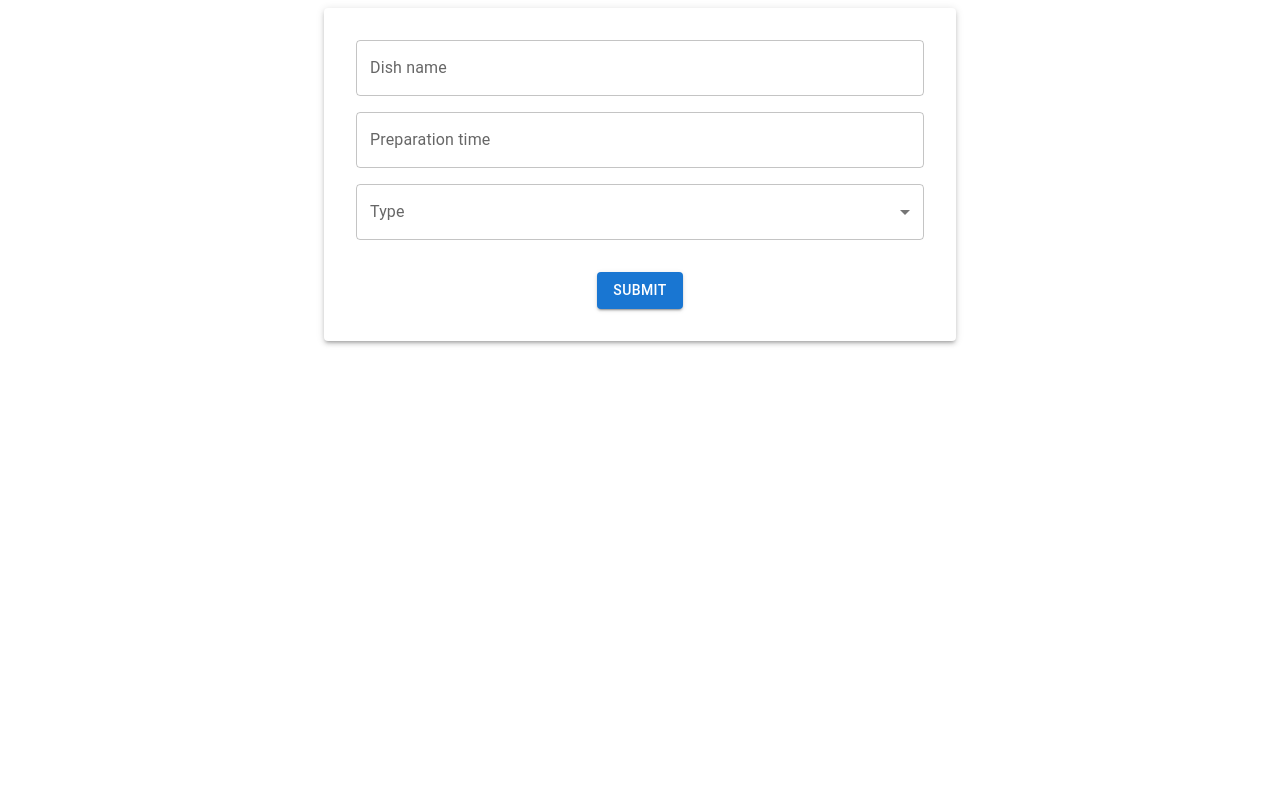
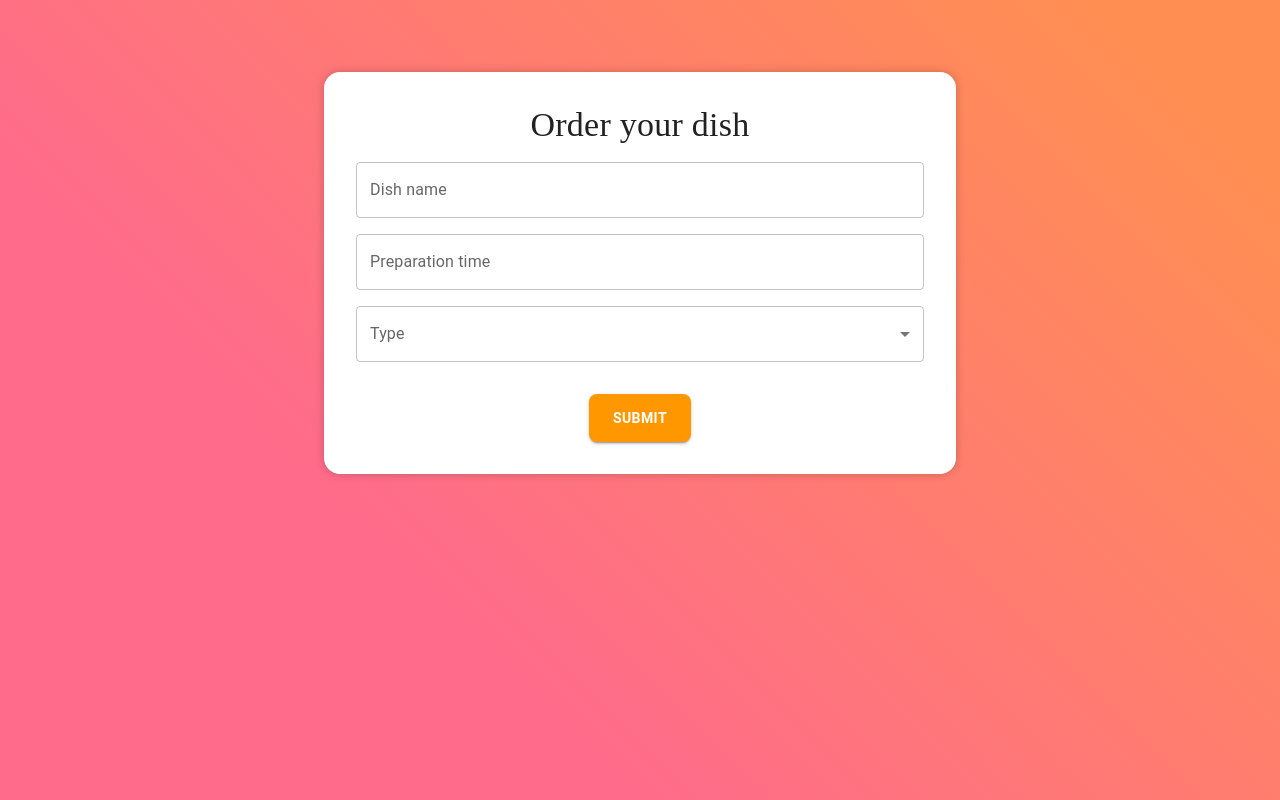
Before and after one commit to Stasnislau/dishes-form, a Next.js app: page / in a window 1280 px wide. Built offline with nearby package versions, Linux system fonts and the light colour scheme.

Commit message:
added background and theme

```diff
--- a/src/app/layout.tsx
+++ b/src/app/layout.tsx
@@ -1,16 +1,23 @@
 export const metadata = {
-  title: 'Form',
-  description: 'Generated by Next.js',
-}
+  title: "Form",
+  description: "Generated by Next.js",
+};
 
 export default function RootLayout({
   children,
 }: {
-  children: React.ReactNode
+  children: React.ReactNode;
 }) {
   return (
-    <html lang="en">
+    <html
+      lang="en"
+      style={{
+        background: "linear-gradient(45deg, #FE6B8B 30%, #FF8E53 90%)",
+        height: "100%",
+        width: "100%",
+      }}
+    >
       <body>{children}</body>
     </html>
-  )
+  );
 }
--- a/src/app/page.tsx
+++ b/src/app/page.tsx
@@ -1,7 +1,18 @@
 "use client";
 import { useFormik } from "formik";
+import { createTheme, ThemeProvider } from "@mui/material/styles";
+import { orange } from "@mui/material/colors";
 import * as Yup from "yup";
-import { Grid, Box, TextField, Paper, MenuItem, Alert, AlertTitle } from "@mui/material";
+import {
+  Grid,
+  Box,
+  TextField,
+  Paper,
+  MenuItem,
+  Alert,
+  AlertTitle,
+  Typography,
+} from "@mui/material";
 import { LoadingButton } from "@mui/lab";
 import { submitData } from "@/Services";
 import { useState } from "react";
@@ -48,7 +59,7 @@ const HomePage = () => {
         if (!value) {
           return false;
         }
-        if (value >= -1) {
+        if (value >= 1) {
           return true;
         }
         return false;
@@ -64,7 +75,7 @@ const HomePage = () => {
         if (!value) {
           return false;
         }
-        if (value >= -1) {
+        if (value >= 1) {
           return true;
         }
         return false;
@@ -145,7 +156,16 @@ const HomePage = () => {
       setError(`${key}: ${response[key][0]}`);
     }
   };
-
+  const theme = createTheme({
+    palette: {
+      primary: {
+        main: orange[500],
+      },
+      secondary: {
+        main: orange[300],
+      },
+    },
+  });
   const formik = useFormik({
     initialValues,
     validationSchema,
@@ -156,11 +176,26 @@ const HomePage = () => {
       display: "flex",
       marginBottom: "1rem",
     },
+    page: {
+      marginTop: "4rem",
+      padding: "2rem",
+      borderRadius: "1rem",
+      boxShadow: "0 0 10px rgba(0,0,0,0.2)",
+    },
   };
   return (
+    <ThemeProvider theme={theme}>
       <Grid container justifyContent="center">
         <Grid item xs={12} md={6}>
-        <Paper elevation={3} sx={{ p: 4 }}>
+          <Paper elevation={3} sx={styles.page}>
+            <Box sx={{ textAlign: "center", marginBottom: 2 }}>
+              <Typography
+                variant="h4"
+                sx={{ textAlign: "center", fontFamily: "cursive" }}
+              >
+                Order your dish
+              </Typography>
+            </Box>
             <form onSubmit={formik.handleSubmit}>
               <Grid container spacing={2}>
                 <Grid item xs={12} sx={styles.formControl}>
@@ -235,7 +270,8 @@ const HomePage = () => {
                       }
                       onBlur={formik.handleBlur}
                       helperText={
-                      formik.touched.no_of_slices && formik.errors.no_of_slices
+                        formik.touched.no_of_slices &&
+                        formik.errors.no_of_slices
                       }
                     />
                   </Grid>
@@ -253,7 +289,8 @@ const HomePage = () => {
                       value={formik.values.diameter}
                       onChange={formik.handleChange}
                       error={
-                      formik.touched.diameter && Boolean(formik.errors.diameter)
+                        formik.touched.diameter &&
+                        Boolean(formik.errors.diameter)
                       }
                       onBlur={formik.handleBlur}
                       helperText={
@@ -327,7 +364,17 @@ const HomePage = () => {
                   variant="contained"
                   color="primary"
                   type="submit"
-                sx={{ mt: 2 }}
+                  sx={{
+                    marginTop: "16px",
+                    padding: "12px 24px",
+                    borderRadius: "8px",
+                    background: (theme) => theme.palette.primary.main,
+                    color: "#fff",
+                    fontWeight: "bold",
+                    "&:hover": {
+                      background: (theme) => theme.palette.secondary.main,
+                    },
+                  }}
                 >
                   Submit
                 </LoadingButton>
@@ -347,6 +394,7 @@ const HomePage = () => {
           </Paper>
         </Grid>
       </Grid>
+    </ThemeProvider>
   );
 };
 
```
Lines whose indentation alone changed are shown as unchanged.
